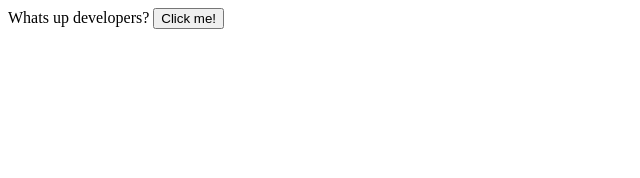
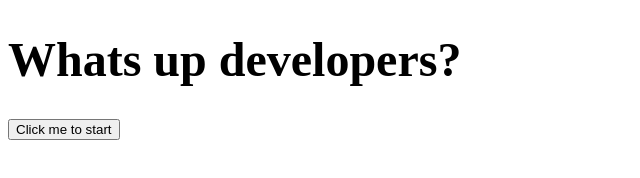
Before and after one commit to glingmedia/js-minigame, a plain HTML site: page index.html in a window 1280 px wide. Shown: the whole page, without its empty margins (0-640 px from the left). Drawn offline with Linux system fonts and the light colour scheme.

Commit message:
small updates

```diff
--- a/index.html
+++ b/index.html
@@ -4,12 +4,13 @@
     <meta charset="UTF-8">
     <meta name="viewport" content="width=device-width, initial-scale=1.0">
     <title>Document</title>
-    <!-- <link rel="style.css"> -->
+    <link rel="stylesheet" href="style.css">
 </head>
 <body>
-    Whats up developers?
 
-    <button>Click me!</button>
+    <h1>Whats up developers?</h1>
+
+    <button onclick="myFunction()">Click me to start</button>
     <script src="script.js"></script>
 
 </body>
--- /dev/null
+++ b/style.css
@@ -0,0 +1,3 @@
+h1 {
+    font-size: 3rem;
+}
```
